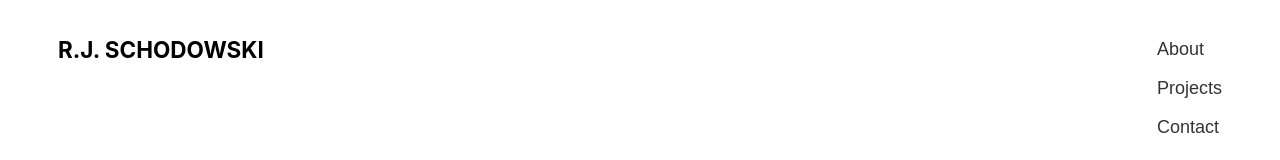
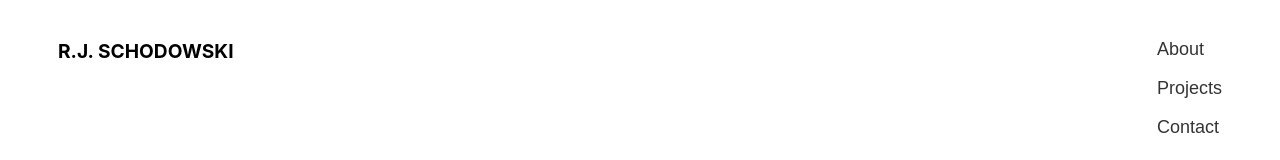
Before and after one commit to rjschodowski/my-portfolio, a Gatsby site: page / in a window 1280 px wide. Shown: the top 160 px of the page. Built offline with nearby package versions, Linux system fonts and the light colour scheme; Gatsby itself is replaced by a stand-in of ours.

Commit message:
site layout css module flexbox removed; header css module text sizing adjusted at various breakpoints

```diff
--- a/src/components/header.module.css
+++ b/src/components/header.module.css
@@ -6,7 +6,7 @@
 
 .title {
   color: #000000;
-  font-size: 1.25rem;
+  font-size: 3.75vw;
   text-decoration: none;
 }
 
@@ -31,3 +31,27 @@
 .active-nav-item {
   color: #333333;
 }
+
+@media only screen and (min-width: 640px) {
+  .title {
+    font-size: 3vw;
+  }
+}
+
+@media only screen and (min-width: 768px) {
+  .title {
+    font-size: 2.5vw;
+  }
+}
+
+@media only screen and (min-width: 920px) {
+  .title {
+    font-size: 2vw;
+  }
+}
+
+@media only screen and (min-width: 1024px) {
+  .title {
+    font-size: 1.5vw;
+  }
+}
--- a/src/components/layout.module.css
+++ b/src/components/layout.module.css
@@ -2,8 +2,6 @@
   margin: 0 auto;
   max-width: 1200px;
   padding: 1rem;
-  display: flex;
-  flex-direction: column;
   min-height: 100vh;
 }
 
```
